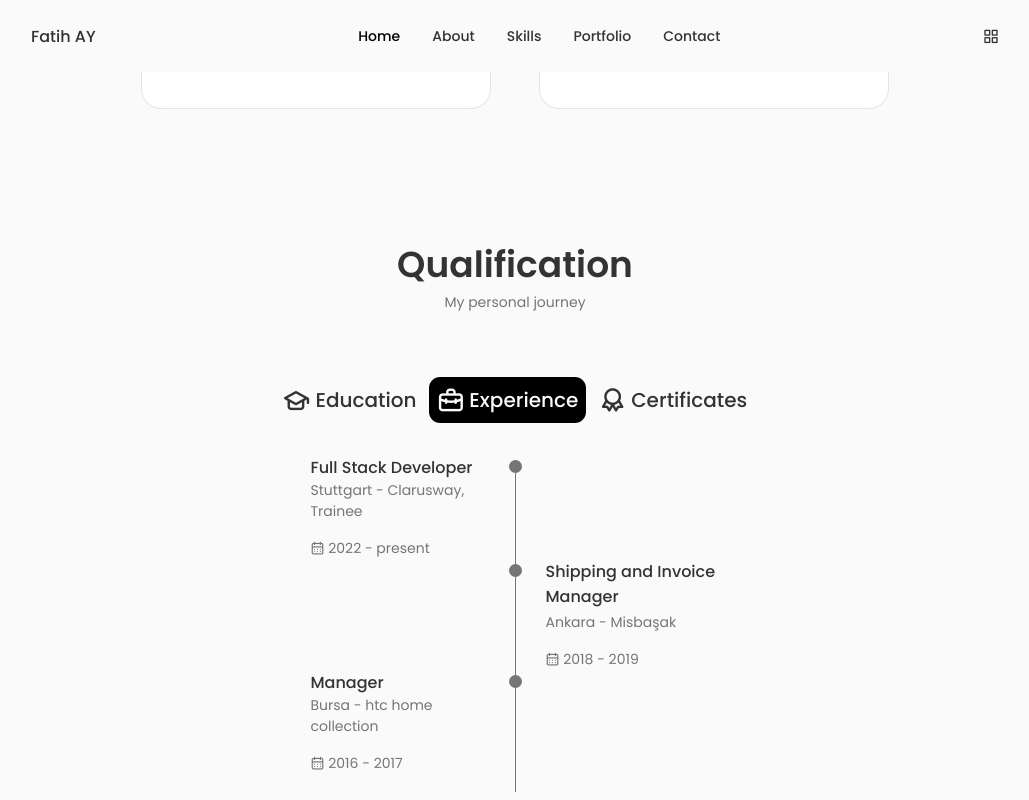
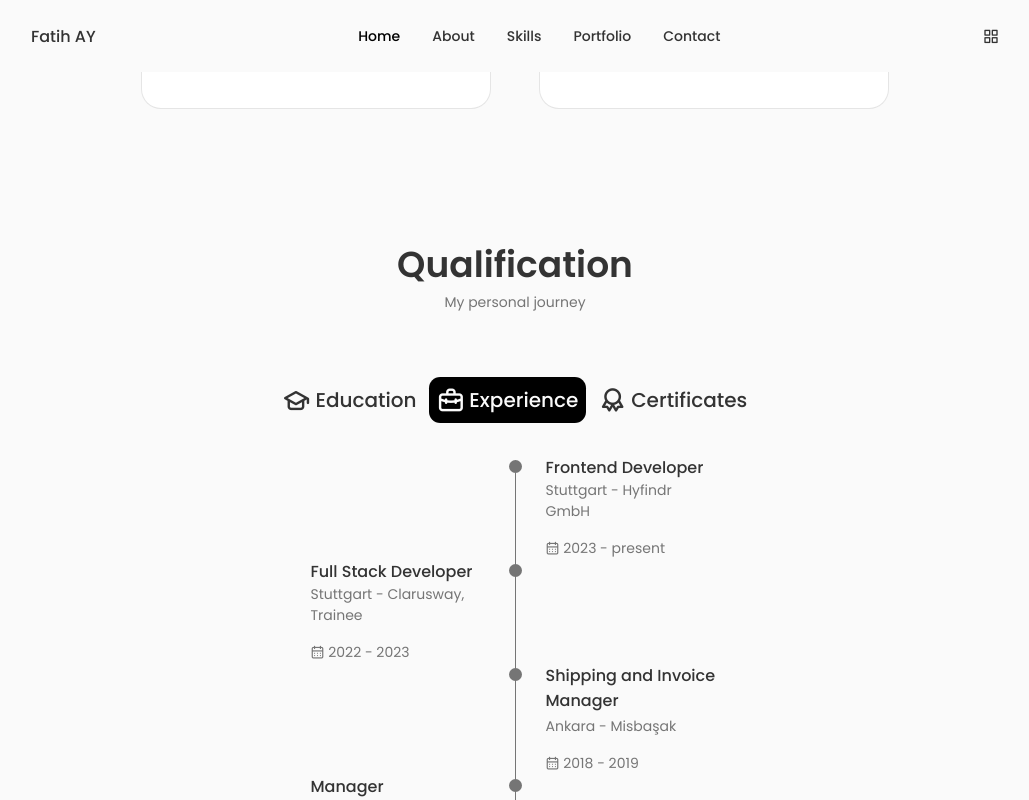
Before and after one commit to iamfatihay/Portfolio, a React (Create React App) app: page / in a window 1280 px wide. Both pictures are taken after a click on the element "Experience". Shown: the part 2080-2880 px from the top of the page, without its empty margins (125-1154 px from the left). Built offline with nearby package versions, Linux system fonts and the light colour scheme.

Commit message:
Updated experience

```diff
--- a/src/components/qualification/Qualification.jsx
+++ b/src/components/qualification/Qualification.jsx
@@ -105,11 +105,26 @@ const Qualification = () => {
                     <div className={toggleState === 2 ? "qualification__content qualification__content-active"
                         : "qualification__content"}>
                         <div className="qualification__data">
+                            <div></div>
+                            <div>
+                                <span className="qualification__rounder"></span>
+                                <span className="qualification__line"></span>
+                            </div>
+                            <div>
+                                <h3 className="qualification__title">Frontend Developer</h3>
+                                <span className="qualification__subtitle">Stuttgart - Hyfindr GmbH </span>
+                                <div className="qualification__calendar">
+                                    <i className="uil uil-calendar-alt"></i> 2023 - present
+                                </div>
+                            </div>
+                        </div>
+
+                        <div className="qualification__data">
                             <div>
                                 <h3 className="qualification__title">Full Stack Developer</h3>
                                 <span className="qualification__subtitle">Stuttgart - Clarusway, Trainee </span>
                                 <div className="qualification__calendar">
-                                    <i className="uil uil-calendar-alt"></i> 2022 - present
+                                    <i className="uil uil-calendar-alt"></i> 2022 - 2023
                                 </div>
                             </div>
                             <div>
```
